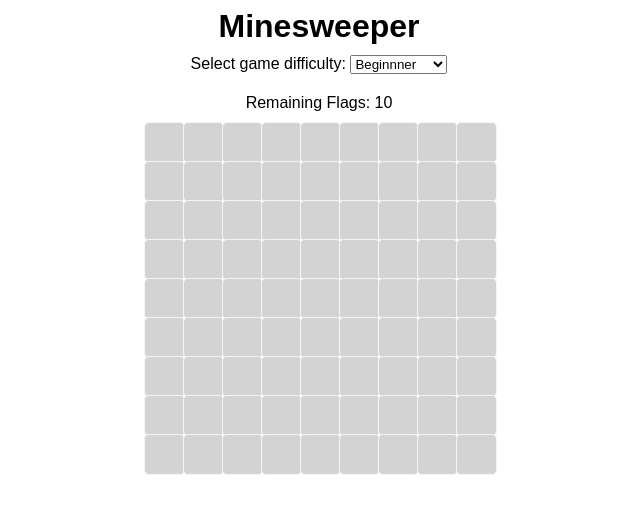
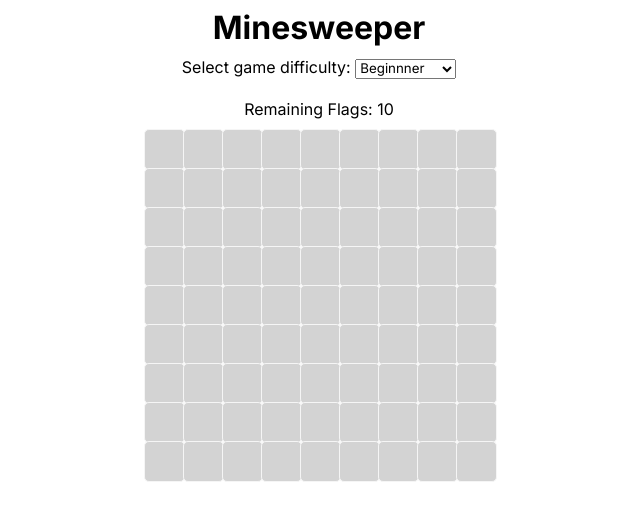
Before and after one commit to v-gajjar/Minesweeper, a React (Vite) app: page / in a window 1280 px wide. Shown: the top 520 px of the page, without its empty margins (321-961 px from the left). Built offline with nearby package versions, Linux system fonts and the light colour scheme.

Commit message:
try out Inter font from Google Fonts family

```diff
--- a/index.html
+++ b/index.html
@@ -3,6 +3,9 @@
   <head>
     <meta charset="UTF-8" />
     <meta name="viewport" content="width=device-width, initial-scale=1.0" />
+    <link rel="preconnect" href="https://fonts.googleapis.com">
+    <link rel="preconnect" href="https://fonts.gstatic.com" crossorigin>
+    <link href="https://fonts.googleapis.com/css2?family=Inter:ital,opsz,wght@0,14..32,100..900;1,14..32,100..900&display=swap" rel="stylesheet">
     <title>Minesweeper</title>
   </head>
   <body>
--- a/src/App.css
+++ b/src/App.css
@@ -1,5 +1,6 @@
 * {
-    font-family: sans-serif;
+    font-family: "Inter", sans-serif;
+    font-optical-sizing: auto;
 }
 
 .game-title {
```
